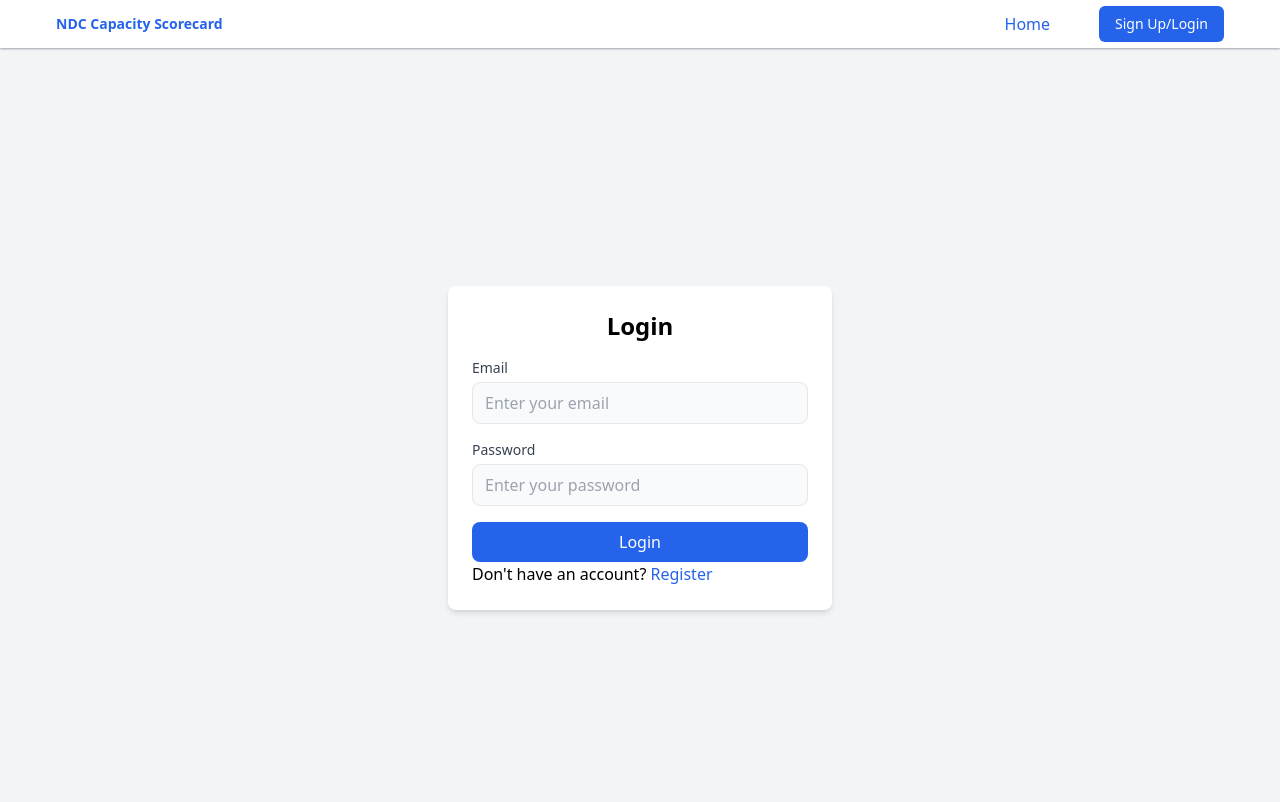
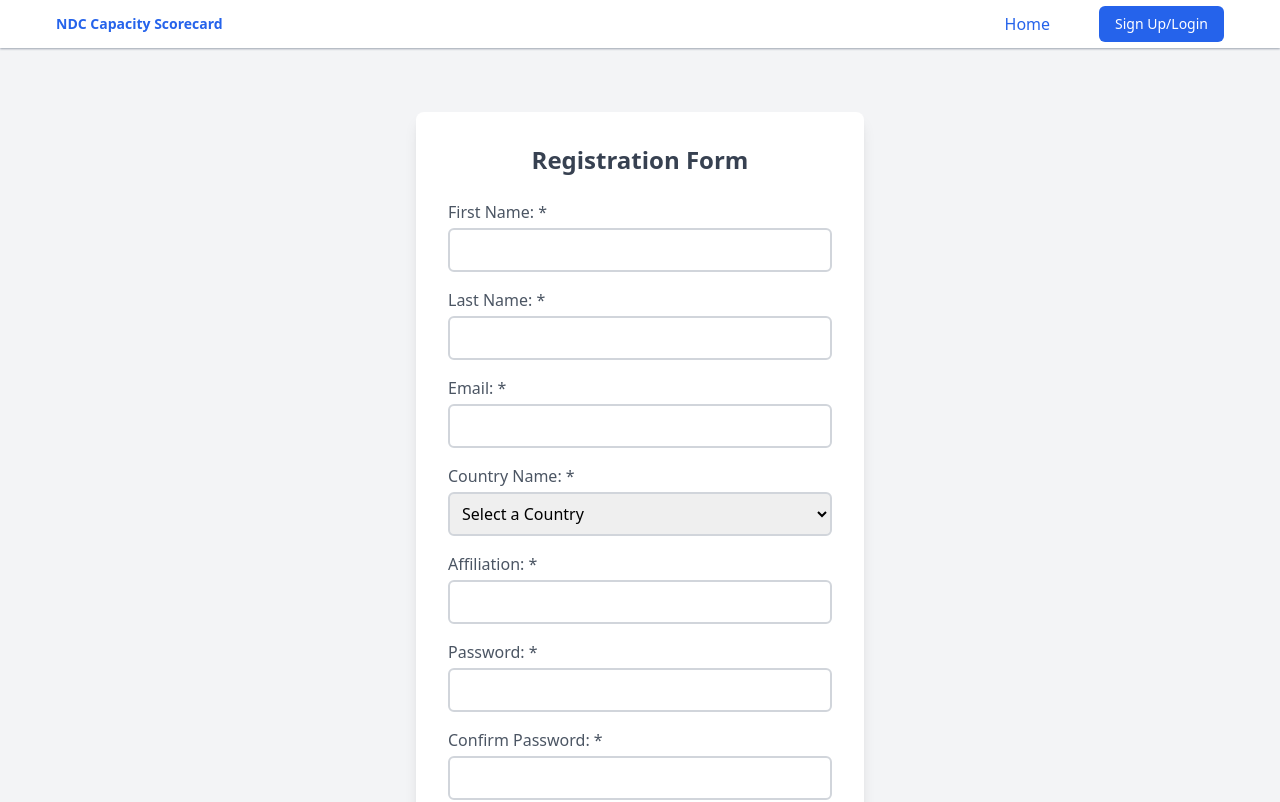
Before and after one commit to GraceKaimburi/NDC_Scorecard, a Next.js app: page /login in a window 1280 px wide. Shown: the top 802 px of the page. Built offline with nearby package versions, Linux system fonts and the light colour scheme.

Commit message:
Modified login page

```diff
--- a/app/(user)/login/page.jsx
+++ b/app/(user)/login/page.jsx
@@ -1,174 +1,345 @@
 "use client";
-
 import { useState } from "react";
 import { useRouter } from "next/navigation";
-import { useAuth } from "@/store/AuthContext";
-import Link from "next/link";
 import useFetch from "@/hooks/useFetch";
 import { isResponseOk } from "@/utils/is-response-ok";
+import { comprehensiveCountries } from "@/data/countries";
+import { AxiosError } from "axios";
 
-const LoginForm = () => {
-  const [email, setEmail] = useState("");
-  const [password, setPassword] = useState("");
-  const [responseMessage, setResponseMessage] = useState("");
-  const [loading, setLoading] = useState(false);
+const Register = () => {
 	const { openAPI } = useFetch();
-
-  // Removed OTP and related states
-  // const [otp, setOtp] = useState("");
-  // const [showOtpInput, setShowOtpInput] = useState(false);
-  // const [token, setToken] = useState("");
+	const [formData, setFormData] = useState({
+		first_name: "",
+		last_name: "",
+		email: "",
+		country_name: "",
+		affiliation: "",
+		password: "",
+		confirmPassword: "",
+	});
+	const [otp, setOtp] = useState("");
+	const [error, setError] = useState("");
+	const [success, setSuccess] = useState("");
+	const [isLoading, setIsLoading] = useState(false);
+	const [showOtpInput, setShowOtpInput] = useState(false);
 
 	const router = useRouter();
-  const { login } = useAuth();
 
-  const handleLogin = async (e) => {
+	const handleChange = (e) => {
+		const { name, value } = e.target;
+		setFormData({ ...formData, [name]: value });
+	};
+
+	const handleSubmit = async (e) => {
 		e.preventDefault();
-    setLoading(true);
-    setResponseMessage("");
+		const {
+			first_name,
+			last_name,
+			email,
+			country_name,
+			affiliation,
+			password,
+			confirmPassword,
+		} = formData;
+
+		// Front-end validation
+		if (!first_name || !last_name || !email || !password || !confirmPassword) {
+			setError("All fields marked * are required.");
+			return;
+		}
+		if (password.length < 6) {
+			setError("Password must be at least 6 characters.");
+			return;
+		}
+		if (password !== confirmPassword) {
+			setError("Passwords do not match.");
+			return;
+		}
+
+		setError("");
+		setIsLoading(true);
 
 		try {
-      const res = await openAPI.post(
-        "/auth/login/",
-        { email, password }
+			// Send registration request
+			const response = await openAPI.post("/auth/register/", {
+				first_name,
+				last_name,
+				email,
+				country_name,
+				affiliation,
+				password,
+			});
+
+			const data = response.data;
+
+			if (isResponseOk(response)) {
+				setSuccess("Registration initiated! Please check your email for OTP.");
+				setShowOtpInput(true);
+			} else if (response.status === 400) {
+				// Check for "account already exists" error
+				if (
+					data.detail &&
+					data.detail.toLowerCase().includes("already exists")
+				) {
+					setError("An account with this email already exists. Please log in.");
+				} else {
+					setError(data.detail || "Registration failed. Please try again.");
+				}
+			} else {
+				setError("An unexpected error occurred. Please try again.");
+			}
+		} catch (err) {
+			if (err instanceof AxiosError) {
+				setError(
+					err.response?.data?.detail ||
+						"Failed to connect to the server. Please try again later."
 				);
-
-      const data = res.data;
-
-      // console.log(`data returned by login endpoint: ${JSON.stringify(data)}`);
-
-      if (isResponseOk(res)) {
-        // Directly call login and redirect without OTP
-        await login(data, data.access_token);
-        setResponseMessage("Login successful! Redirecting...");
-        router.push("/dashboard");
-      } else if (res.status === 401) {
-        setResponseMessage("Invalid email or password. Please try again.");
-      } else if (res.status === 404) {
-        setResponseMessage(
-          "No account found with this email. Please create an account."
-        );
+				return;
 			} else {
-        setResponseMessage(
-          data.message || "Login failed. Please try again later."
-        );
+				setError("Failed to connect to the server. Please try again later.");
 			}
-    } catch (error) {
-      setResponseMessage("An error occurred. Please try again.");
 		} finally {
-      setLoading(false);
+			setIsLoading(false);
 		}
 	};
 
-  // Removed OTP verification logic
-  // const handleOtpVerification = async (e) => {
-  //   e.preventDefault();
-  //   setLoading(true);
-  //   setResponseMessage("");
+	const handleVerifyOtp = async (e) => {
+		e.preventDefault();
+		if (!otp) {
+			setError("Please enter the OTP sent to your email.");
+			return;
+		}
 
-  //   try {
-  //     const res = await fetch(
-  //       "https://ndcbackend.agnesafrica.org/auth/verify_otp/",
-  //       {
-  //         method: "POST",
-  //         headers: {
-  //           "Content-Type": "application/json",
-  //         },
-  //         body: JSON.stringify({ email, otp }),
-  //       }
-  //     );
+		const verificationData = {
+			email: formData.email,
+			otp: otp,
+		};
 
-  //     const data = await res.json();
-  //     console.log(
-  //       `data returned by verify_otp endpoint: ${JSON.stringify(data)}`
-  //     );
+		setIsLoading(true);
+		setError("");
 
-  //     if (res.ok) {
-  //       await login(data, data.access_token);
-  //       setResponseMessage("Login successful! Redirecting...");
-  //       router.push("/dashboard");
-  //     } else if (res.status === 400 && data.message === "Invalid OTP.") {
-  //       setResponseMessage("Invalid OTP. Please try again.");
-  //     } else {
-  //       setResponseMessage(data.message || "OTP verification failed.");
-  //     }
-  //   } catch (error) {
-  //     setResponseMessage("An error occurred during OTP verification.");
-  //   } finally {
-  //     setLoading(false);
-  //   }
-  // };
+		try {
+			const response = await openAPI.post(
+				"/auth/verify_otp/",
+				verificationData
+			);
+
+			const data = response.data;
+
+			if (isResponseOk(response)) {
+				setSuccess("Registration Successful.");
+				router.push("/login");
+			} else {
+				setError(data.detail || "Failed to verify OTP. Please try again.");
+			}
+		} catch (err) {
+			setError("Failed to verify OTP. Please try again.");
+		} finally {
+			setIsLoading(false);
+		}
+	};
+
+	const handleOtpChange = (e) => {
+		setOtp(e.target.value);
+	};
 
 	return (
-    <div className="flex items-center justify-center min-h-screen bg-gray-100">
-      <div className="w-full max-w-sm p-6 bg-white rounded-lg shadow-md">
-        <h2 className="text-2xl font-bold text-center mb-4">Login</h2>
+		<div className="flex items-center justify-center min-h-[70vh] bg-gray-100 px-4 py-16">
+			<div className="w-full max-w-md p-8 space-y-6 bg-white shadow-lg rounded-lg">
+				<h1 className="text-2xl font-semibold text-center text-gray-700">
+					{showOtpInput ? "Verify Email" : "Registration Form"}
+				</h1>
 
-        {/* Only the login form remains */}
-        <form onSubmit={handleLogin}>
-          <div className="mb-4">
+				{error && (
+					<div className="p-3 bg-red-100 border border-red-400 text-red-700 rounded">
+						{error}
+					</div>
+				)}
+				{success && (
+					<div className="p-3 bg-green-100 border border-green-400 text-green-700 rounded">
+						{success}
+					</div>
+				)}
+
+				{!showOtpInput ? (
+					<form onSubmit={handleSubmit} className="flex flex-col space-y-4">
+						<div>
+							<label htmlFor="first_name" className="block text-gray-600 mb-1">
+								First Name: *
+							</label>
+							<input
+								type="text"
+								name="first_name"
+								id="first_name"
+								value={formData.first_name}
+								onChange={handleChange}
+								required
+								className="w-full border-2 border-gray-300 p-2 rounded-md focus:outline-none focus:border-blue-500"
+							/>
+						</div>
+
+						<div>
+							<label htmlFor="last_name" className="block text-gray-600 mb-1">
+								Last Name: *
+							</label>
+							<input
+								type="text"
+								name="last_name"
+								id="last_name"
+								value={formData.last_name}
+								onChange={handleChange}
+								required
+								className="w-full border-2 border-gray-300 p-2 rounded-md focus:outline-none focus:border-blue-500"
+							/>
+						</div>
+
+						<div>
+							<label htmlFor="email" className="block text-gray-600 mb-1">
+								Email: *
+							</label>
+							<input
+								type="email"
+								name="email"
+								id="email"
+								value={formData.email}
+								onChange={handleChange}
+								required
+								className="w-full border-2 border-gray-300 p-2 rounded-md focus:outline-none focus:border-blue-500"
+							/>
+						</div>
+
+						<div>
 							<label
-              htmlFor="email"
-              className="block text-sm font-medium text-gray-700 mb-1"
+								htmlFor="country_name"
+								className="block text-gray-600 mb-1"
 							>
-              Email
+								Country Name: *
+							</label>
+							<select
+								name="country_name"
+								id="country_name"
+								value={formData.country_name}
+								onChange={handleChange}
+								required
+								className="w-full border-2 border-gray-300 p-2 rounded-md focus:outline-none focus:border-blue-500"
+							>
+								<option value="">Select a Country</option>
+								{comprehensiveCountries.map((country, index) => (
+									<option key={index} value={country}>
+										{country}
+									</option>
+								))}
+							</select>
+						</div>
+
+						<div>
+							<label htmlFor="affiliation" className="block text-gray-600 mb-1">
+								Affiliation: *
+							</label>
+							<input
+								type="text"
+								name="affiliation"
+								id="affiliation"
+								value={formData.affiliation}
+								onChange={handleChange}
+								required
+								className="w-full border-2 border-gray-300 p-2 rounded-md focus:outline-none focus:border-blue-500"
+							/>
+						</div>
+
+						<div>
+							<label htmlFor="password" className="block text-gray-600 mb-1">
+								Password: *
+							</label>
+							<input
+								type="password"
+								name="password"
+								id="password"
+								value={formData.password}
+								onChange={handleChange}
+								required
+								className="w-full border-2 border-gray-300 p-2 rounded-md focus:outline-none focus:border-blue-500"
+							/>
+						</div>
+
+						<div>
+							<label
+								htmlFor="confirmPassword"
+								className="block text-gray-600 mb-1"
+							>
+								Confirm Password: *
+							</label>
+							<input
+								type="password"
+								name="confirmPassword"
+								id="confirmPassword"
+								value={formData.confirmPassword}
+								onChange={handleChange}
+								required
+								className="w-full border-2 border-gray-300 p-2 rounded-md focus:outline-none focus:border-blue-500"
+							/>
+						</div>
+
+						<button
+							type="submit"
+							disabled={isLoading}
+							className={`w-full ${
+								isLoading ? "bg-blue-300" : "bg-blue-500 hover:bg-blue-600"
+							} text-white p-2 rounded-md transition`}
+						>
+							{isLoading ? "Registering..." : "Register"}
+						</button>
+					</form>
+				) : (
+					<form onSubmit={handleVerifyOtp} className="flex flex-col space-y-4">
+						<div>
+							<label htmlFor="email" className="block text-gray-600 mb-1">
+								Email:
 							</label>
 							<input
 								type="email"
 								id="email"
-              value={email}
-              onChange={(e) => setEmail(e.target.value)}
-              required
-              className="w-full px-3 py-2 border rounded-lg text-gray-700 bg-gray-50 focus:ring focus:ring-blue-300"
-              placeholder="Enter your email"
+								value={formData.email}
+								readOnly
+								className="w-full border-2 border-gray-300 p-2 rounded-md focus:outline-none focus:border-blue-500"
 							/>
 						</div>
-          <div className="mb-4">
-            <label
-              htmlFor="password"
-              className="block text-sm font-medium text-gray-700 mb-1"
-            >
-              Password
+						<div>
+							<label htmlFor="otp" className="block text-gray-600 mb-1">
+								Enter OTP sent to your email:
 							</label>
 							<input
-              type="password"
-              id="password"
-              value={password}
-              onChange={(e) => setPassword(e.target.value)}
+								type="text"
+								id="otp"
+								value={otp}
+								onChange={handleOtpChange}
+								placeholder="Enter OTP"
+								className="w-full border-2 border-gray-300 p-2 rounded-md focus:outline-none focus:border-blue-500"
 								required
-              className="w-full px-3 py-2 border rounded-lg text-gray-700 bg-gray-50 focus:ring focus:ring-blue-300"
-              placeholder="Enter your password"
 							/>
 						</div>
+
 						<button
 							type="submit"
-            disabled={loading}
-            className="w-full px-4 py-2 text-white bg-blue-600 rounded-lg hover:bg-blue-700 focus:ring focus:ring-blue-300 disabled:opacity-50"
+							disabled={isLoading}
+							className={`w-full ${
+								isLoading ? "bg-blue-300" : "bg-blue-500 hover:bg-blue-600"
+							} text-white p-2 rounded-md transition`}
 						>
-            {loading ? "Processing..." : "Login"}
+							{isLoading ? "Verifying..." : "Verify OTP"}
 						</button>
 					</form>
+				)}
 
-        {responseMessage && (
-          <div
-            className={`mt-4 p-2 rounded-lg text-center ${
-              responseMessage.includes("successful")
-                ? "bg-green-100 text-green-700"
-                : "bg-red-100 text-red-700"
-            }`}
-          >
-            {responseMessage}
-          </div>
-        )}
-        <p>
-          Don&apos;t have an account?{" "}
-          <Link href="/register" className="text-blue-600 hover:underline">
-            Register
-          </Link>
+				<p className="text-center text-gray-500 text-sm">
+					Already have an account?{" "}
+					<a href="/login" className="text-blue-500 hover:underline">
+						Log In
+					</a>
 				</p>
 			</div>
 		</div>
 	);
 };
 
-export default LoginForm;
+export default Register;
```
Lines whose indentation alone changed are shown as unchanged.
